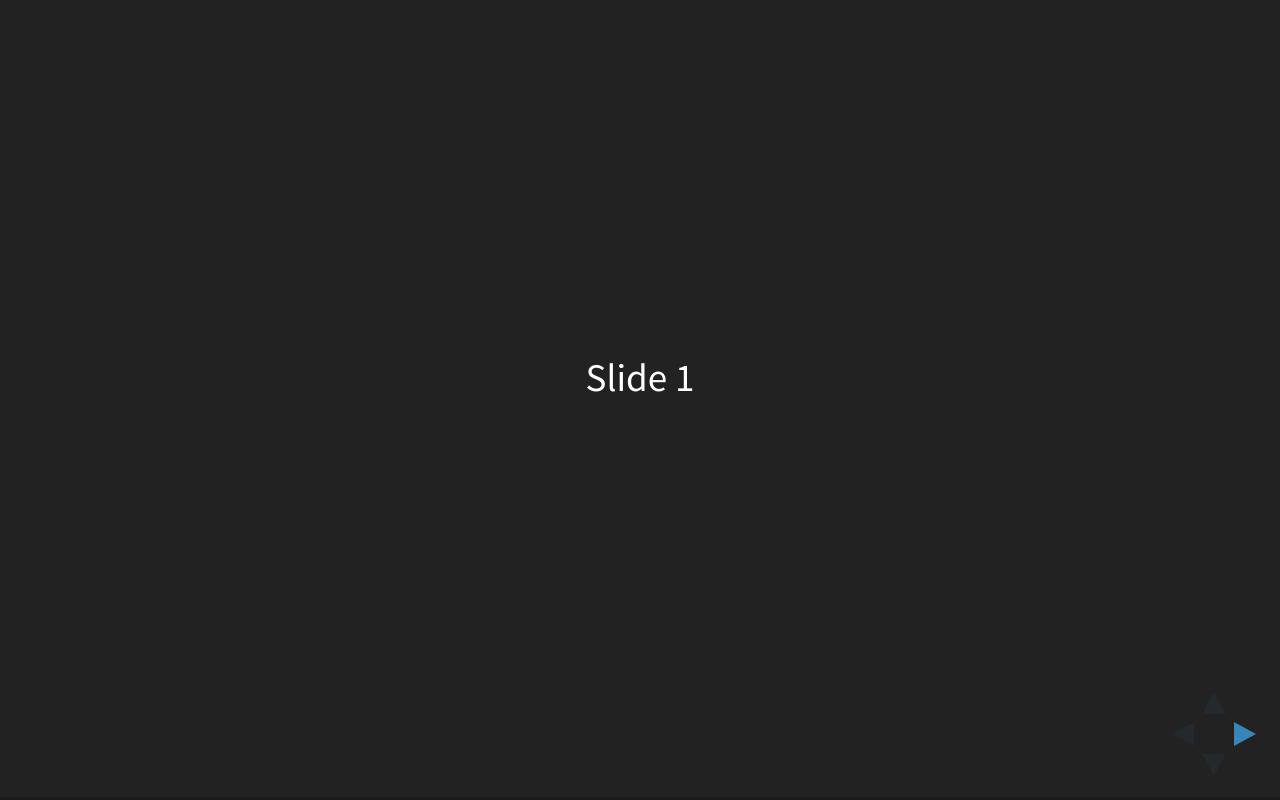
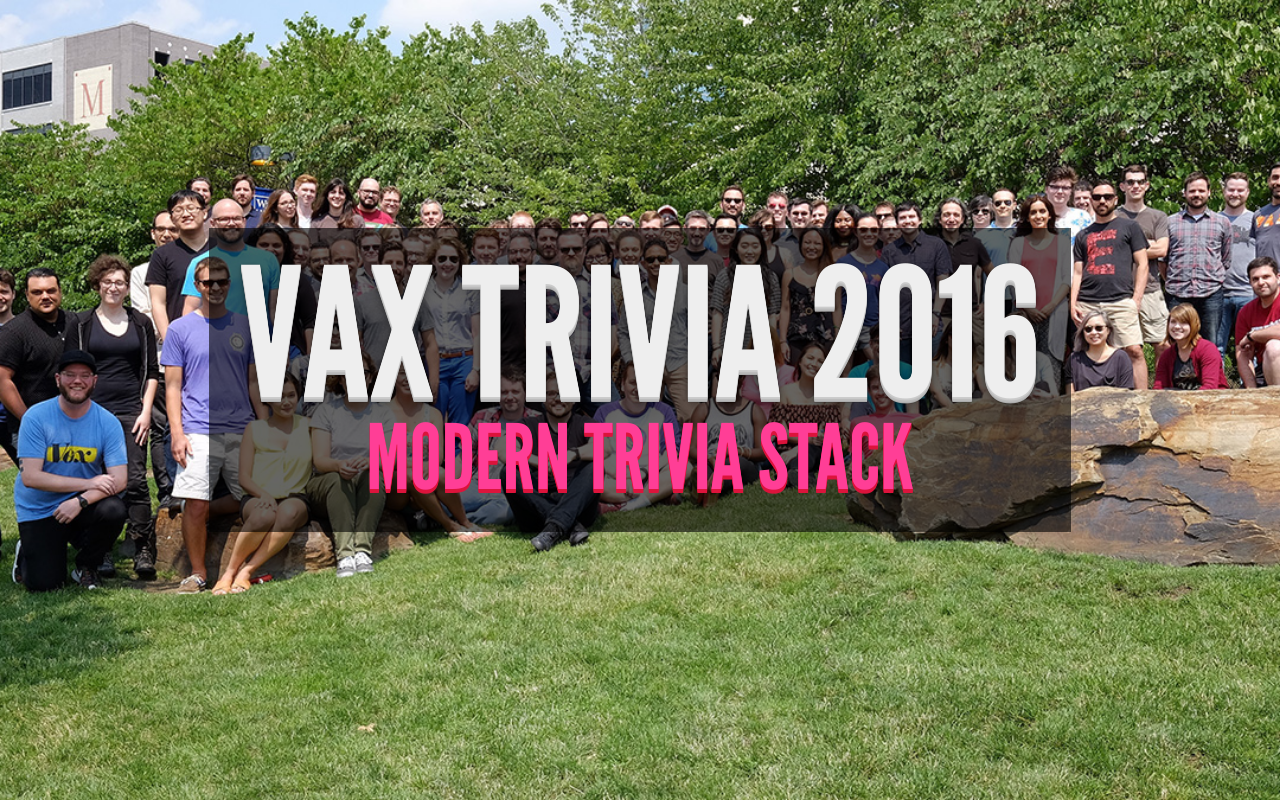
Before and after one commit to bjork24/vax-trivia-2016, a website: page index.html in a window 1280 px wide. Drawn offline with Linux system fonts and the light colour scheme.

Commit message:
Got dat awesome intro slide

```diff
--- a/Gruntfile.js
+++ b/Gruntfile.js
@@ -122,7 +122,7 @@ module.exports = function(grunt) {
 				tasks: 'css-themes'
 			},
 			css: {
-				files: [ 'css/reveal.scss' ],
+				files: [ 'css/*.scss' ],
 				tasks: 'css-core'
 			},
 			html: {
--- /dev/null
+++ b/css/_custom.scss
@@ -0,0 +1,20 @@
+.intro  {
+  .wrap {
+    background: rgba(0,0,0,0.6);
+    display: inline-block;
+    padding: 0 30px;
+  }
+  h1 {
+    font-size: 5em !important;
+  }
+  h2 {
+    font-size: 2.5em !important;
+    margin-top: -60px !important;
+    color: #FF3E96 !important;
+    text-shadow:
+      0 1px #DC143C,
+      0 2px #DC143C,
+      0 3px #DC143C,
+      0 4px #DC143C !important
+  }
+}
--- a/css/reveal.scss
+++ b/css/reveal.scss
@@ -1400,3 +1400,7 @@ body {
 .zoomed .reveal .roll span:after {
 	visibility: hidden;
 }
+
+// CUSTOM STUFF
+
+@import 'css/custom';
--- a/index.html
+++ b/index.html
@@ -1,17 +1,16 @@
 <!doctype html>
-<html>
+<html lang="en">
+
 	<head>
 		<meta charset="utf-8">
+		<title>VAX / AFK Trivia 2016</title>
+		<meta name="apple-mobile-web-app-capable" content="yes">
+		<meta name="apple-mobile-web-app-status-bar-style" content="black-translucent">
 		<meta name="viewport" content="width=device-width, initial-scale=1.0, maximum-scale=1.0, user-scalable=no">
-
-		<title>reveal.js</title>
-
 		<link rel="stylesheet" href="css/reveal.css">
-		<link rel="stylesheet" href="css/theme/black.css">
-
+		<link rel="stylesheet" href="css/theme/league.css" id="theme">
 		<!-- Theme used for syntax highlighting of code -->
 		<link rel="stylesheet" href="lib/css/zenburn.css">
-
 		<!-- Printing and PDF exports -->
 		<script>
 			var link = document.createElement( 'link' );
@@ -21,30 +20,59 @@
 			document.getElementsByTagName( 'head' )[0].appendChild( link );
 		</script>
 	</head>
+
 	<body>
+
 		<div class="reveal">
+
+			<!-- Any section element inside of this container is displayed as a slide -->
 			<div class="slides">
-				<section>Slide 1</section>
-				<section>Slide 2</section>
+
+				<!-- Intro slide -->
+	      <section data-background="assets/img/team.jpg" data-state="intro">
+	      	<div class="wrap">
+	        	<h1>VAX TRIVIA 2016</h1>
+	        	<h2>Modern Trivia Stack</h3>
+	        </div>
+	      </section>
+
+				<!-- ROUND 1 QUESTIONS -->
+				<section>Hello</section>
+
 			</div>
+
 		</div>
 
 		<script src="lib/js/head.min.js"></script>
 		<script src="js/reveal.js"></script>
 
 		<script>
+
 			// More info https://github.com/hakimel/reveal.js#configuration
 			Reveal.initialize({
+				controls: false,
+				progress: false,
 				history: true,
+				center: true,
+				width: 1000,
+				height: 800,
+				minScale: 1,
+				maxScale: 2,
+
+				transition: 'slide', // none/fade/slide/convex/concave/zoom
 
 				// More info https://github.com/hakimel/reveal.js#dependencies
 				dependencies: [
-					{ src: 'plugin/markdown/marked.js' },
-					{ src: 'plugin/markdown/markdown.js' },
-					{ src: 'plugin/notes/notes.js', async: true },
-					{ src: 'plugin/highlight/highlight.js', async: true, callback: function() { hljs.initHighlightingOnLoad(); } }
+					{ src: 'lib/js/classList.js', condition: function() { return !document.body.classList; } },
+					{ src: 'plugin/markdown/marked.js', condition: function() { return !!document.querySelector( '[data-markdown]' ); } },
+					{ src: 'plugin/markdown/markdown.js', condition: function() { return !!document.querySelector( '[data-markdown]' ); } },
+					{ src: 'plugin/highlight/highlight.js', async: true, callback: function() { hljs.initHighlightingOnLoad(); } },
+					{ src: 'plugin/zoom-js/zoom.js', async: true },
+					{ src: 'plugin/notes/notes.js', async: true }
 				]
 			});
+
 		</script>
+
 	</body>
 </html>
```
Also changed, not shown: assets/img/team.jpg (added), css/reveal.css.
